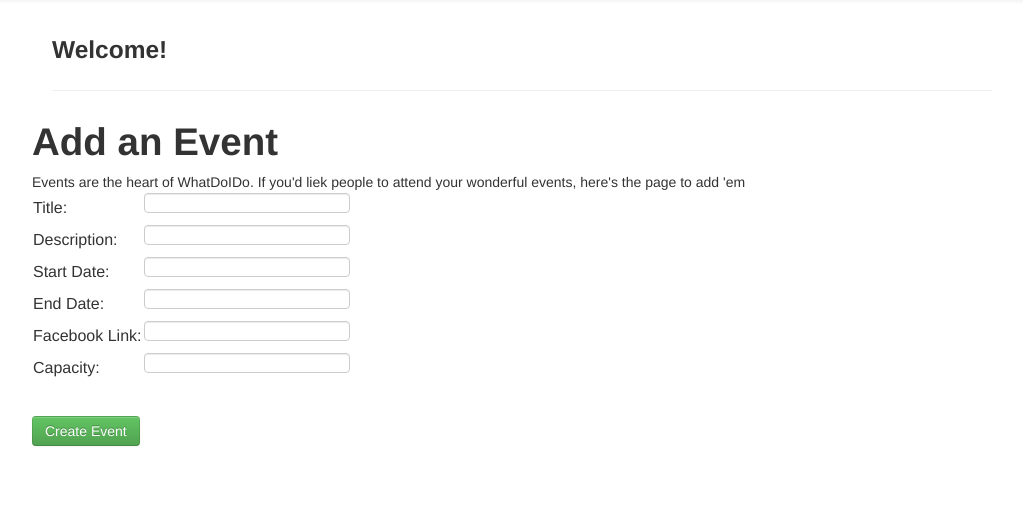
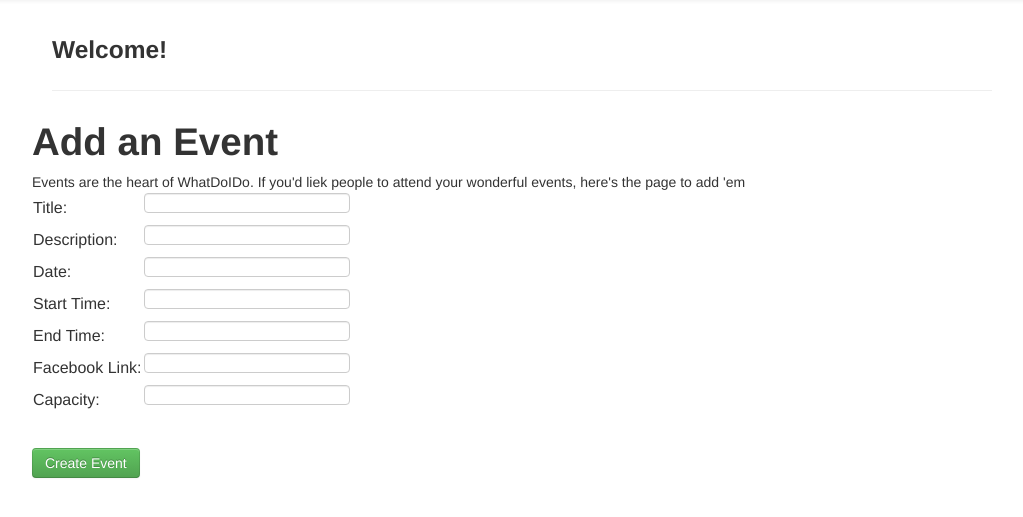
Before and after one commit to KhalidRich/WhatDoIDo, a Flask app: page /add_event in a window 1280 px wide. Shown: the part 42-559 px from the top of the page, without its empty margins (118-1141 px from the left). Run offline with Flask 2, Linux system fonts and the light colour scheme; a user stored in the database is signed in; some libraries are stand-ins or nearby versions.

Commit message:
Ability to add events

```diff
--- a/app/forms.py
+++ b/app/forms.py
@@ -5,6 +5,11 @@ from wtforms.validators import Required, Length
 class LoginForm(Form):
     openid = TextField('openid')
     remember_me = BooleanField('remember_me', default = False)
+
+class CustomLoginForm(Form):
+	email = TextField('email', validators = [Required()])
+	password = TextField('pwd', validators = [Required()])
+	remember_me = BooleanField('remember_me', default = False)
 
 class CustomRegistrationForm(Form):
 	email = TextField('email', validators = [Required()])
@@ -24,8 +29,9 @@ class EditProfileForm(Form):
 class AddEventForm(Form):
 	title = TextField('title', validators = [Required()])
 	description = TextField('description', validators=[Required()])
-	start_date = TextField('start_date', validators=[Required()])
-	end_date = TextField('end_date', validators=[Required()])
+	date = TextField('date', validators=[Required()])
+	start_time = TextField('start_time', validators=[Required()])
+	end_time = TextField('end_time', validators=[Required()])
 	fb_link = TextField('fb_link', validators=[Required()])
 	capacity = TextField('capacity', validators=[Required()])
 	hosted_by = TextField('hosted_by', validators=[Required()])
--- a/app/templates/add_event.html
+++ b/app/templates/add_event.html
@@ -6,7 +6,7 @@
 	<h1> Add an Event</h1>
 	<caption> Events are the heart of WhatDoIDo. If you'd liek people to attend your wonderful events, here's the page to add 'em</caption>
 
-	<form action="" method="post" name="addevent">
+	<form action="/add_event" method="post" name="addevent">
 		{{form.hidden_tag()}}
 		<table>
 			<tr>
@@ -20,13 +20,18 @@
 			</tr>
 
 			<tr>
-				<td>Start Date:</td>
-				<td>{{form.start_date(size=48)}}</td>
+				<td>Date:</td>
+				<td>{{form.date(size=48)}}</td>
 			</tr>
 
 			<tr>
-				<td>End Date:</td>
-				<td>{{form.end_date(size=48)}}</td>
+				<td>Start Time:</td>
+				<td>{{form.start_time(size=48)}}</td>
+			</tr>
+
+			<tr>
+				<td>End Time:</td>
+				<td>{{form.end_time(size=48)}}</td>
 			</tr>
 
 			<tr>
--- a/app/templates/signin.html
+++ b/app/templates/signin.html
@@ -25,7 +25,6 @@ function set_openid(openid, pr)
     	</div>
     	<div class="panel-body">
     	<p>
-
 	        Please enter your OpenID, or select one of the providers below:<br>
 	        {{form.openid(size=80, class="form-control", placeholder="", style="visibility:hidden")}}
 	        {% for error in form.errors.openid %}
--- a/app/templates/signup.html
+++ b/app/templates/signup.html
@@ -32,7 +32,7 @@
 
 			<div class="form-group">
 				<label for="pwd"> Password </label>
-				<input type="text" class="form-control" id="pwd" name="pwd" placeholder="Password" />
+				<input type="password" class="form-control" id="pwd" name="pwd" placeholder="Password" />
 			</div>
 
 			<button type="submit" class="btn btn-default"> Register Now! </button>
--- a/app/views.py
+++ b/app/views.py
@@ -6,8 +6,8 @@
 from flask import render_template, flash, redirect, session, url_for, request, g
 from flask.ext.login import login_user, logout_user, current_user, login_required
 from app import app, db, lm, oid
-from forms import LoginForm, EditProfileForm, CustomRegistrationForm, AddEventForm
-from models import User, ROLE_USER, ROLE_ADMIN
+from forms import LoginForm, EditProfileForm, CustomRegistrationForm, AddEventForm, CustomLoginForm
+from models import User, Event, ROLE_USER, ROLE_ADMIN
 
 @lm.user_loader
 def load_user(id):
@@ -60,10 +60,23 @@ def edit_profile():
 	return render_template('edit_profile.html', form=form)
 
 #Add Events page
-@app.route('/add_event')
+@app.route('/add_event', methods=['GET', 'POST'])
 def add_event():
-	form = AddEventForm()
-	return render_template('add_event.html', form=form, user=g.user)
+	if request.method == 'GET':
+		#generate form
+		form = AddEventForm()
+		return render_template('add_event.html', form=form, user=g.user)
+	elif request.method == 'POST':
+		#add the new event; redirect to the event add form with message "Your event has been added"
+		form = request.form
+		event = Event(title=form['title'], hosted_by=g.user._id, desc=form['description'], time_start=form['start_time'],
+			time_end=form['end_time'], date=form['date'], capacity=form['capacity'], attending=0)
+		db.session.add(event)
+		db.session.commit()
+		new_form = AddEventForm()
+		return render_template('add_event.html', form=new_form, message="Your event has been properly added")
+	else:
+		return render_template('error404.html')
 
 @app.route('/details/<event_id>')
 def details(event_id):
@@ -93,6 +106,7 @@ def register():
 	user = User(email=form['email'], fname=form['fname'], lname=form['lname'], school=form['school'], password=form['pwd'])
 	db.session.add(user)
 	db.session.commit()
+	login_user(user)
 	return redirect(url_for('index'))
 
 @app.route('/signin', methods=['GET', 'POST'])
@@ -126,6 +140,21 @@ def after_login(resp):
     login_user(user, remember = remember_me)
     return redirect(request.args.get('next') or url_for('index'))
 
+
+@app.route('/login', methods = ['GET', 'POST'])
+def login():
+	if request.method == 'GET':
+		form = CustomLoginForm()
+		return render_template('login.html', title='Log In', form = form)
+	else:
+		form = request.form
+		user = User.query.filter_by(email=form['email'], password=form['pwd']).first()
+		if user is None:
+			error_msg = "Sorry, the login credentials are incorrect. Please try again."
+			return render_template('login.html', form=CustomLoginForm(), error_msg=error_msg)
+		login_user(user, remember = form['remember_me'])
+		return redirect('index.html', username = user.fname)
+
 @app.route('/signout')
 def signout():
 	logout_user()
```
Also changed, not shown: app/templates/login.html (added, +19 -0 lines).
